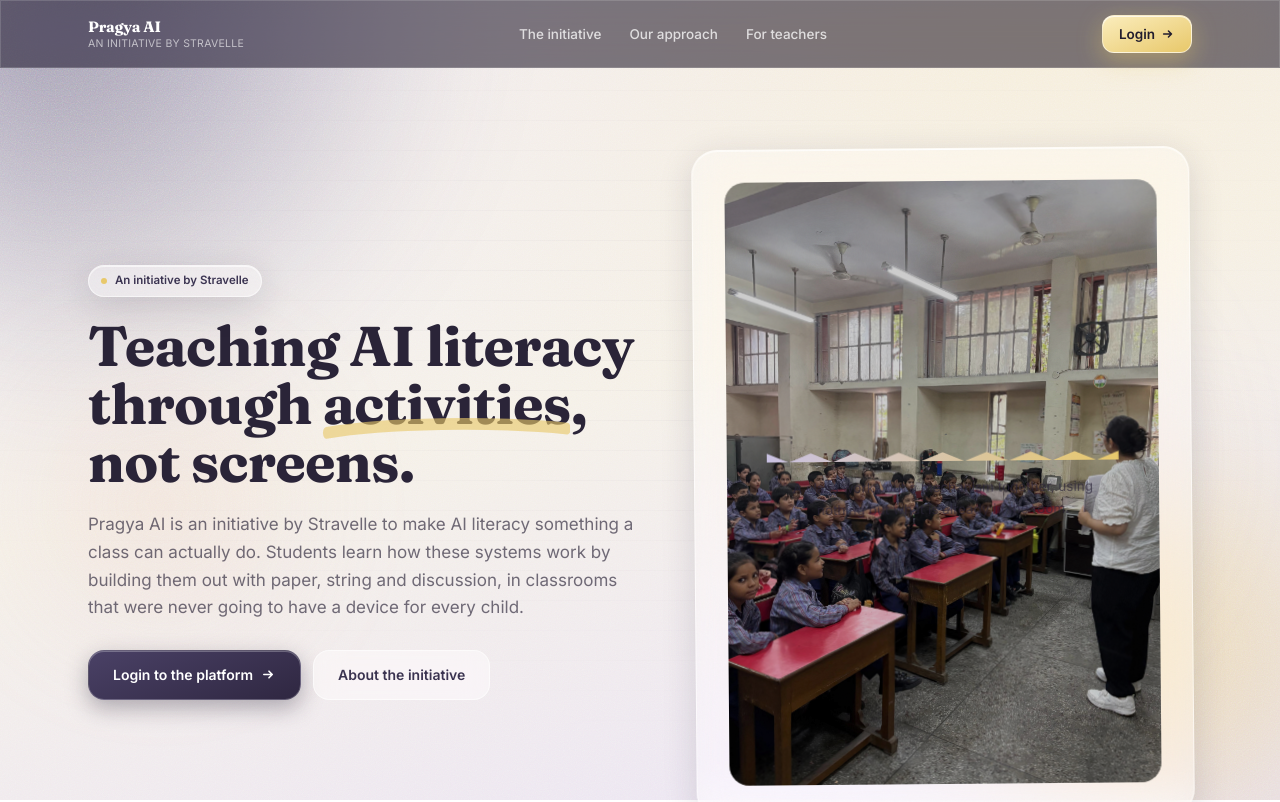
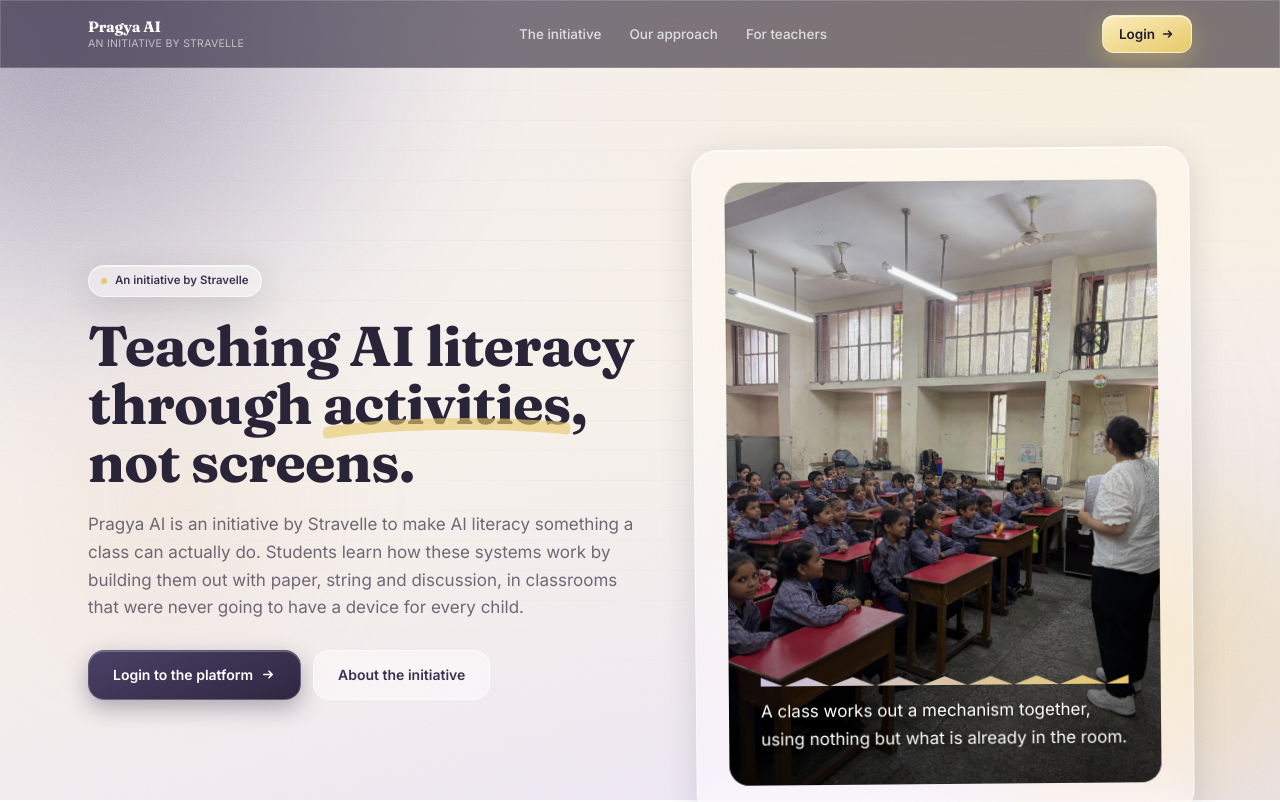
Before and after one commit to 24f2000884/Pragya.AI, a React (Vite) app: page / in a window 1280 px wide. Shown: the top 802 px of the page. Built offline with nearby package versions, Linux system fonts and the light colour scheme.

Commit message:
new homepage changes

```diff
--- a/src/HomePage.jsx
+++ b/src/HomePage.jsx
@@ -312,10 +312,10 @@
             <div className="glass sheen pin rounded-[26px] p-5 sm:p-8">
               <div className="relative overflow-hidden rounded-[20px]">
               <img src={photo2} alt="Pragya AI" className="w-full h-full h-auto block" />
-              <div className="absolute inset-0 bg-black/20" />
-              <div className="absolute inset-0 flex flex-col items-center justify-center p-6 sm:p-10 text-center">
-              <div className="torn mt-2 mb-4" style={{ background: "linear-gradient(100deg,var(--lavender),var(--butter-deep))" }} />
-              <p className="text-[13.5px] leading-relaxed text-center" style={{ color: "var(--ink-soft)" }}>
+              <div className="absolute inset-0 bg-gradient-to-t from-black/70 via-black/10 to-transparent" />
+              <div className="absolute bottom-0 left-0 right-0 p-5 sm:p-8">
+              <div className="torn mb-3" style={{ background: "linear-gradient(100deg,var(--lavender),var(--butter-deep))" }} />
+              <p className="text-[15px] sm:text-[17px] leading-relaxed" style={{ color: "white", textShadow: "0 2px 6px rgba(0,0,0,0.6)"}}>
                 A class works out a mechanism together, using nothing but what is already in the room.
               </p>
             </div>
```
